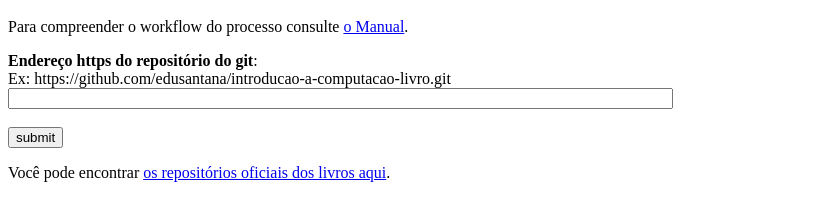
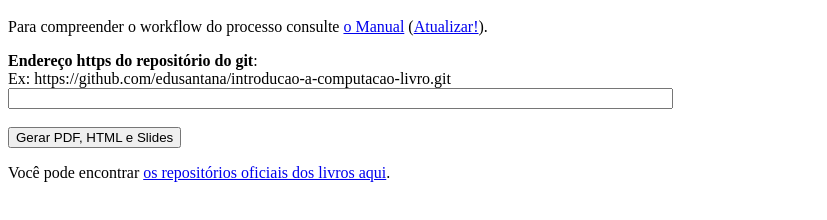
Before and after one commit to ufpb-computacao/producao-computacao-ead-ufpb, a plain HTML site: page cgi/github.html in a window 1280 px wide. Shown: the part 48-268 px from the top of the page, without its empty margins (0-827 px from the left). Drawn offline with Linux system fonts and the light colour scheme.

Commit message:
botão Atualização de manual e alteração do label do botão submit

```diff
--- a/cgi/github.html
+++ b/cgi/github.html
@@ -6,7 +6,8 @@
 <h1>Página para produção de livros do curso de computação</h1>
 
 <p>Para compreender o workflow do processo consulte
-<a href="../books/edusantana/producao-computacao-ead-ufpb/livro/livro.chunked/index.html" target="_blank">o Manual</a>.</p>
+<a href="../books/edusantana/producao-computacao-ead-ufpb/livro/livro.chunked/index.html" target="_blank">o Manual</a>
+(<a href="cgi-bin/pull-pdf.py?repositorio=https://github.com/edusantana/producao-computacao-ead-ufpb.git">Atualizar!</a>).</p>
 
 
 <form name="myform" action="./cgi-bin/pull-pdf.py" method="POST">
@@ -21,7 +22,7 @@
   <input type="radio" name="acao" value="delete">Apagar todos projetos do usuário<br/>
   <br  />
 -->
-  <input type="submit" value="submit">
+  <input type="submit" value="Gerar PDF, HTML e Slides">
 
 </form>
 
```
